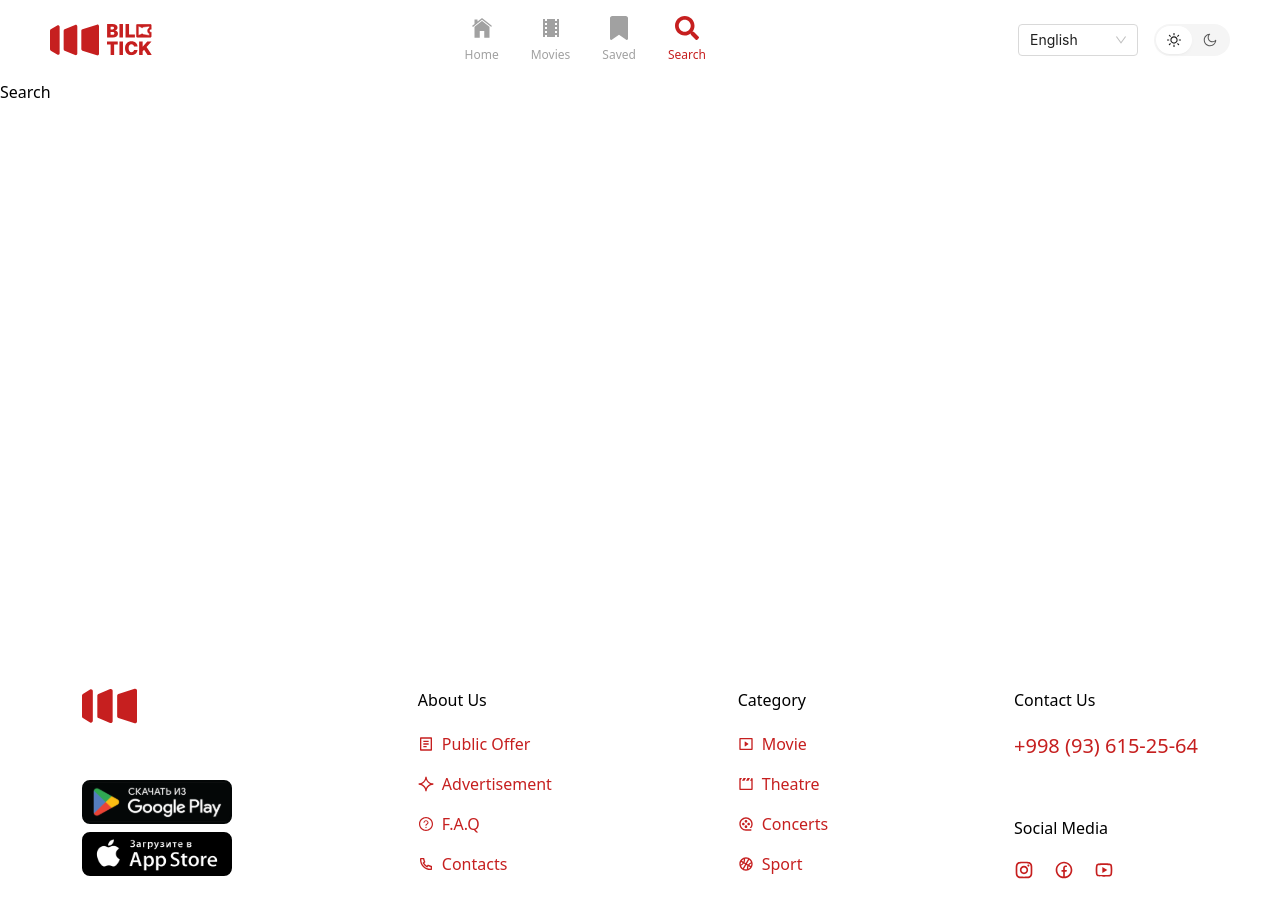
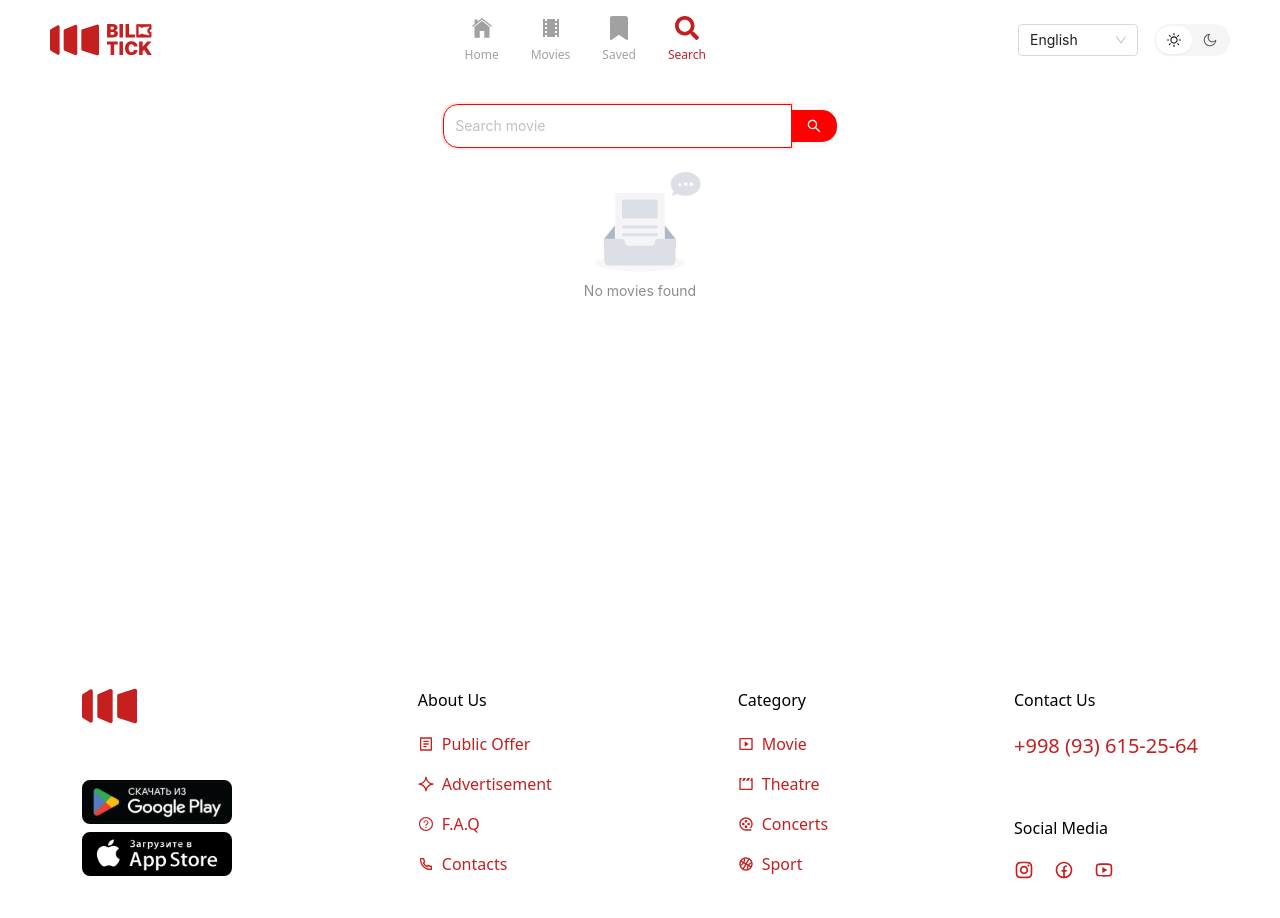
Before and after one commit to Frontend-umidjon/7.8, a React (Vite) app: page /search in a window 1280 px wide. Shown: the top 918 px of the page. Built offline with nearby package versions, Linux system fonts and the light colour scheme.

Commit message:
search section

```diff
--- a/src/pages/search/Search.jsx
+++ b/src/pages/search/Search.jsx
@@ -1,7 +1,83 @@
-import React from "react";
+import React, { useState, useEffect, useRef } from "react";
+import { Input, Empty, Spin, ConfigProvider } from "antd";
+import { useGetSearchQuery } from "../../redux/api/movie.api";
+import { useSearchParams } from "react-router-dom";
+import Movies from "@/components/Movies";
 
 const Search = () => {
-  return <div>Search</div>;
+    const { Search } = Input;
+    const [params, setParams] = useSearchParams();
+    const query = params.get("q") || "";
+    const [auto] = useState(false);
+    const [setPercent] = useState(0);
+    const timerRef = useRef(null);
+
+    useEffect(() => {
+        if (auto) {
+            timerRef.current = setInterval(() => {
+                setPercent((prev) => (prev >= 100 ? 0 : prev + 5));
+            }, 200);
+        } else {
+            clearInterval(timerRef.current);
+        }
+        return () => clearInterval(timerRef.current);
+    }, [auto]);
+
+    const onSearch = (value) => {
+        if (value.trim()) {
+            params.set("q", value);
+        } else {
+            params.delete("q");
+        }
+        setParams(params);
+    };
+
+    const { data, isLoading } = useGetSearchQuery(
+        { include_adult: false, query: query },
+        { skip: !query }
+    );
+
+    return (
+        <div className="container mx-auto max-w-[1308px] text-white p-4">
+
+            <div className="w-full sm:w-3/4 md:w-1/2 lg:w-1/3 mx-auto mt-2">
+                <ConfigProvider
+                    theme={{
+                        token: {
+                            borderRadius: 15,
+                            lineHeight: 3,
+                        },
+                    }}
+                >
+                    <Search
+                        className="dark:bg-black w-full"
+                        placeholder="Search movie"
+                        defaultValue={query}
+                        onSearch={onSearch}
+                        enterButton
+                        autoFocus
+                    />
+                </ConfigProvider>
+            </div>
+
+            {isLoading && (
+                <div className="flex justify-center items-center mt-10">
+                    <Spin size="large" />
+                </div>
+            )}
+
+
+            {!isLoading && !data?.total_results && (
+                <div className="mt-6 flex justify-center">
+                    <Empty description="No movies found" className="text-gray-300" />
+                </div>
+            )}
+
+            <div className="mt-6">
+                <Movies data={data} />
+            </div>
+        </div>
+    );
 };
 
-export default Search;
+export default React.memo(Search);
--- a/src/redux/api/movie.api.js
+++ b/src/redux/api/movie.api.js
@@ -33,7 +33,14 @@ const extendedApi = mainApi.injectEndpoints({
         method: "GET",
       }),
     }),
+    getSearch: build.query({
+      query: (params) => ({
+        url: `/search/movie`,
+        method: "GET",
+        params,
+      }),
   }),
+}),
   overrideExisting: false,
 });
 
@@ -42,5 +49,6 @@ export const {
   useGetSingleMovieQuery,
   useGetSingleMovieImagesQuery,
   useGetSingleMovieSimilarQuery,
-  useGetGenresQuery
+  useGetGenresQuery,
+  useGetSearchQuery
 } = extendedApi;
```
